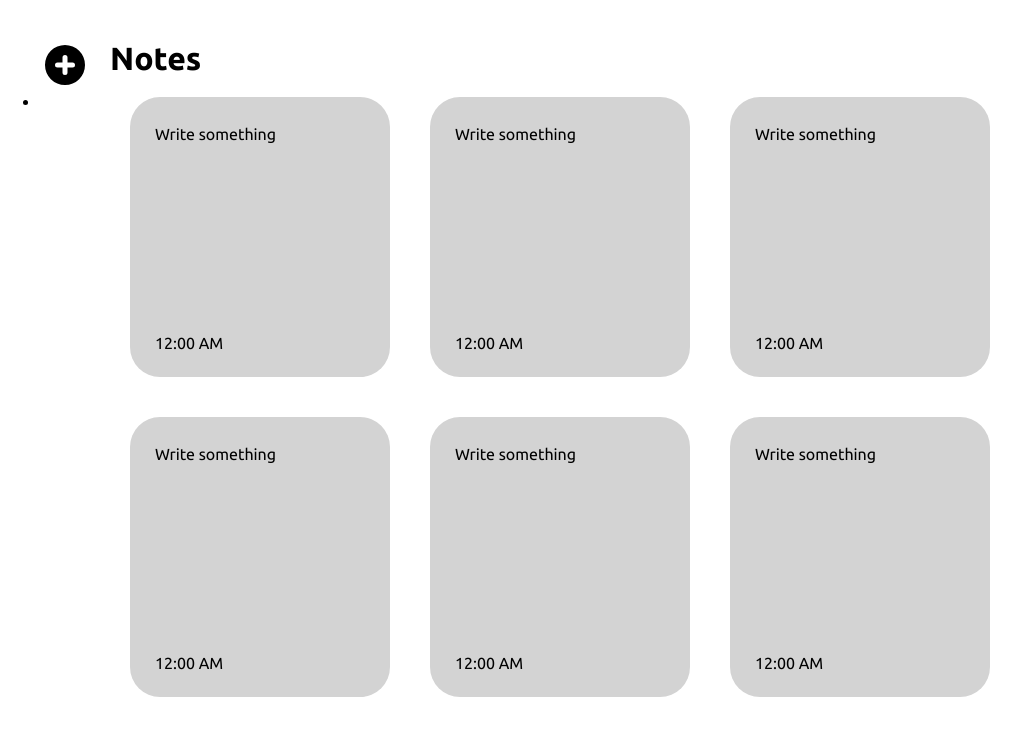
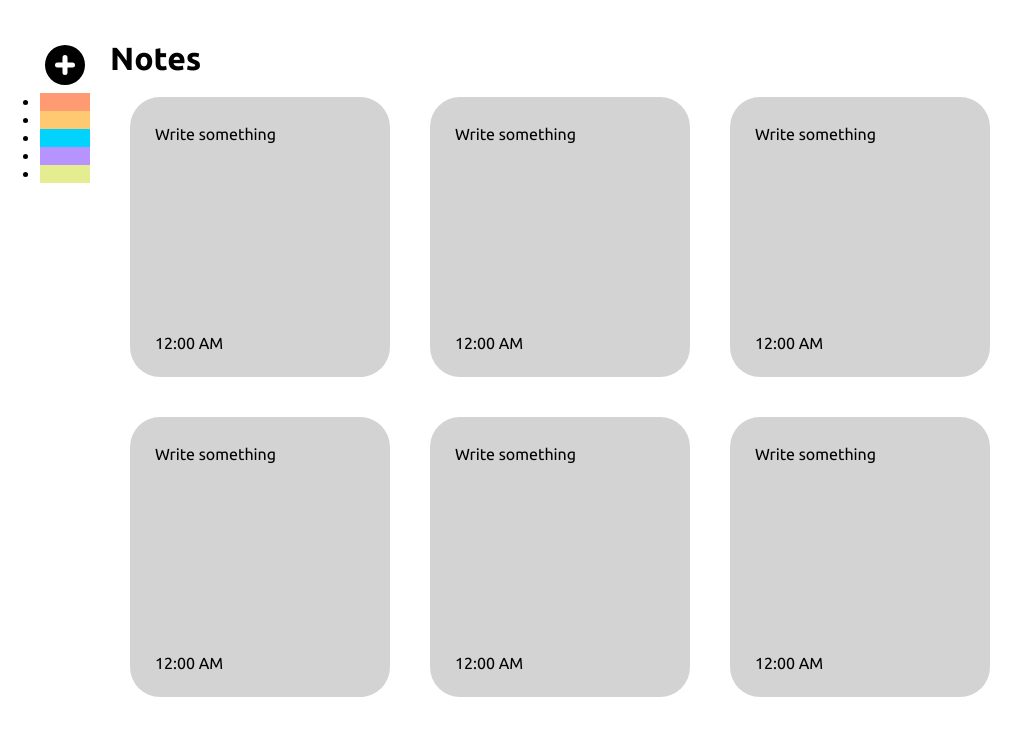
Before and after one commit to hammad38/notes-app, a React (Create React App) app: page / in a window 1280 px wide. Shown: the top 736 px of the page, without its empty margins (0-1030 px from the left). Built offline with nearby package versions, Linux system fonts and the light colour scheme.

Commit message:
add map method

```diff
--- a/src/Components/Sidebar/Sidebar.css
+++ b/src/Components/Sidebar/Sidebar.css
@@ -1,4 +1,5 @@
 .plusicon{
     height: 50px;
     width: 50px;
+    cursor: pointer;
 }
--- a/src/Components/Sidebar/Sidebar.jsx
+++ b/src/Components/Sidebar/Sidebar.jsx
@@ -4,11 +4,19 @@ import { HiPlusCircle } from "react-icons/hi";
 import "./Sidebar.css";
 
 const Sidebar = () => {
+  const colors = ["#fe9b72", "#fec971", "#00d4fe", "#b693fd", "#e4ee91"];
+
   return (
     <div className="sidebar">
       <HiPlusCircle className="plusicon" />
       <ul className="sidebar_list">
-        <li className="sidebar_list_item"></li>
+        {colors.map((color, index) => (
+          <li
+          key={index}
+            className="sidebar_list_item"
+            style={{ backgroundColor: color }}
+          ></li>
+        ))}
       </ul>
     </div>
   );
```
